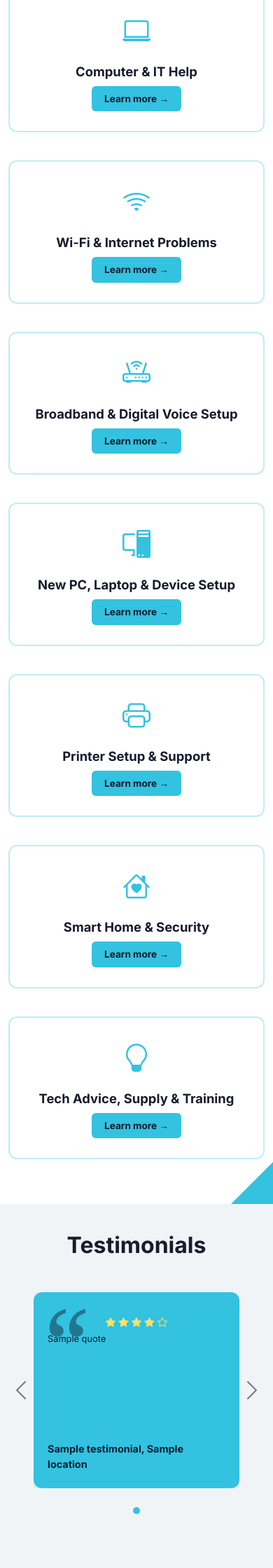
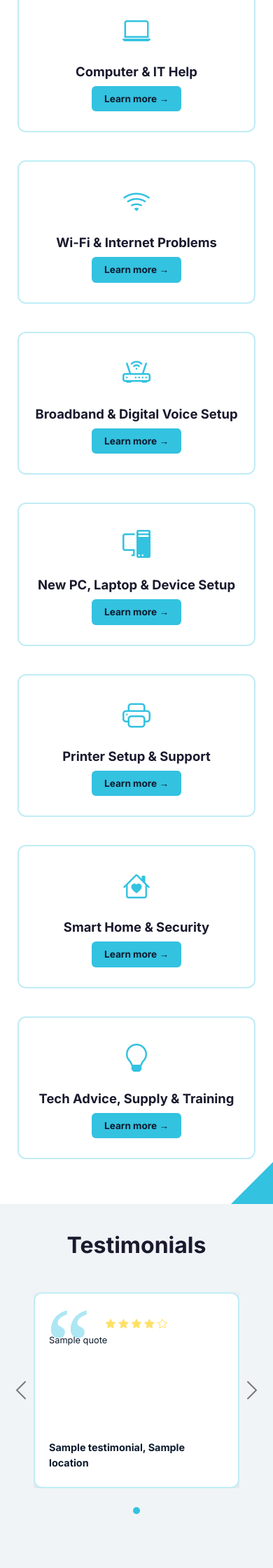
Before and after one commit to jolantadjatlova/thetechwhizz, a Django app: template home/templates/home/home_page.html in a window 390 px wide. Shown: the part 1200-3440 px from the top of the page at 70% size. Run offline with Django 5.2, Linux system fonts and the light colour scheme; the template is opened without the code that fills it: most values are stand-ins (such as "Sample title", 1, 10 or a date in 2020); parts of the project's set-up code (start-up, migrations or seed data) failed here and were passed over.

Commit message:
Resize service cards and redesign testimonial cards for better readability and consistency

```diff
--- a/static/css/main.css
+++ b/static/css/main.css
@@ -262,6 +262,12 @@ h1, h2, h3 {
     border-color: var(--cyan);
 }
 
+@media (min-width: 768px) {
+    .service-card-white {
+        padding: 18px 14px;
+    }
+}
+
 .service-card-white i {
     font-size: 2.5rem;
     color: var(--cyan);
@@ -340,8 +346,8 @@ h1, h2, h3 {
 
 /* ===== TESTIMONIALS ===== */
 .testimonial-card {
-    background-color: var(--cyan);
-    border: none;
+    background-color: #ffffff;
+    border: 2px solid rgba(51, 194, 224, 0.3);
     border-radius: 12px;
     padding: 24px 20px;
     height: 280px;
@@ -368,7 +374,7 @@ h1, h2, h3 {
     left: 15px;
     font-size: 140px;
     font-family: Georgia, 'Times New Roman', serif;
-    color: rgba(13, 27, 46, 0.45);
+    color: rgba(51, 194, 224, 0.4);
     line-height: 1;
     z-index: 0;
     pointer-events: none;
@@ -796,4 +802,11 @@ html, body {
     .about-buttons {
         justify-content: center;
     }
+
+    .service-card-white {
+        max-width: 340px;
+        margin-left: auto;
+        margin-right: auto;
+        width: 100%;
+    }
 }
```
